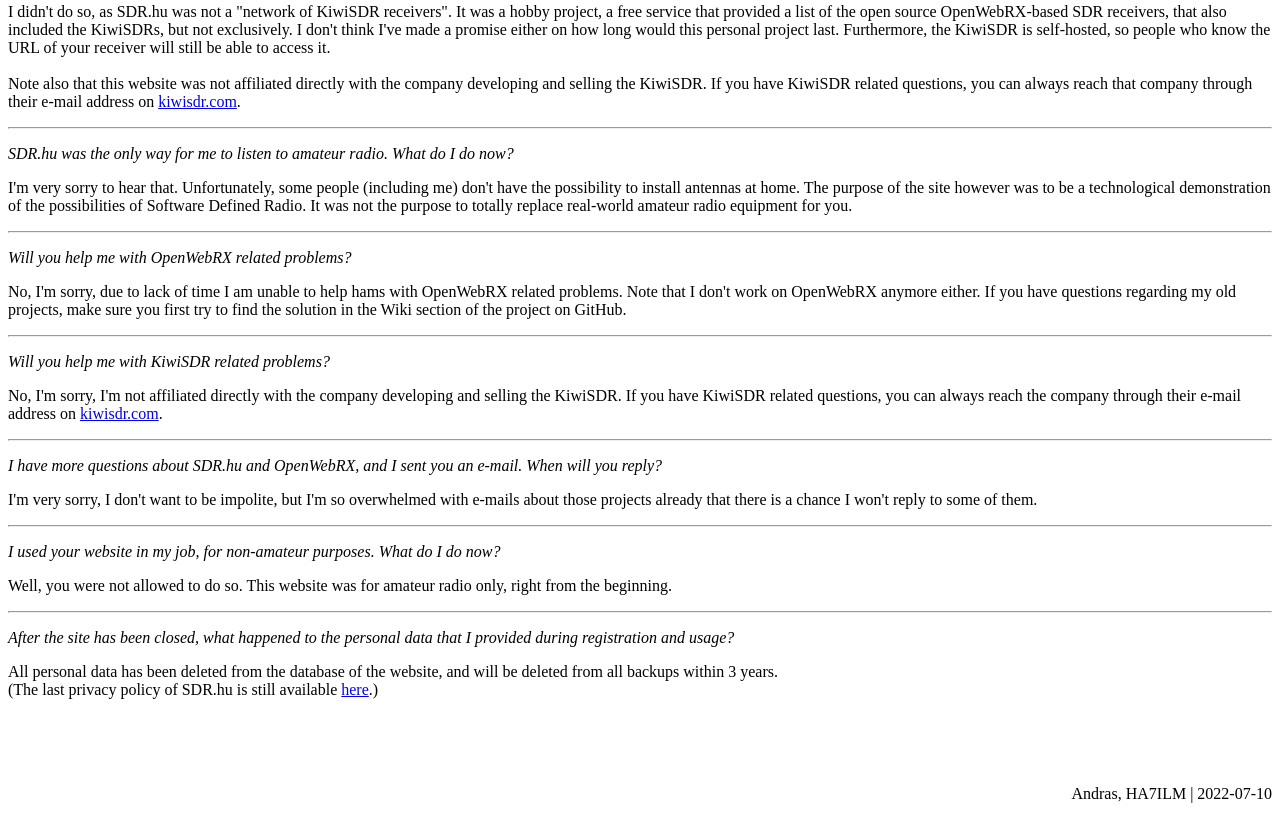
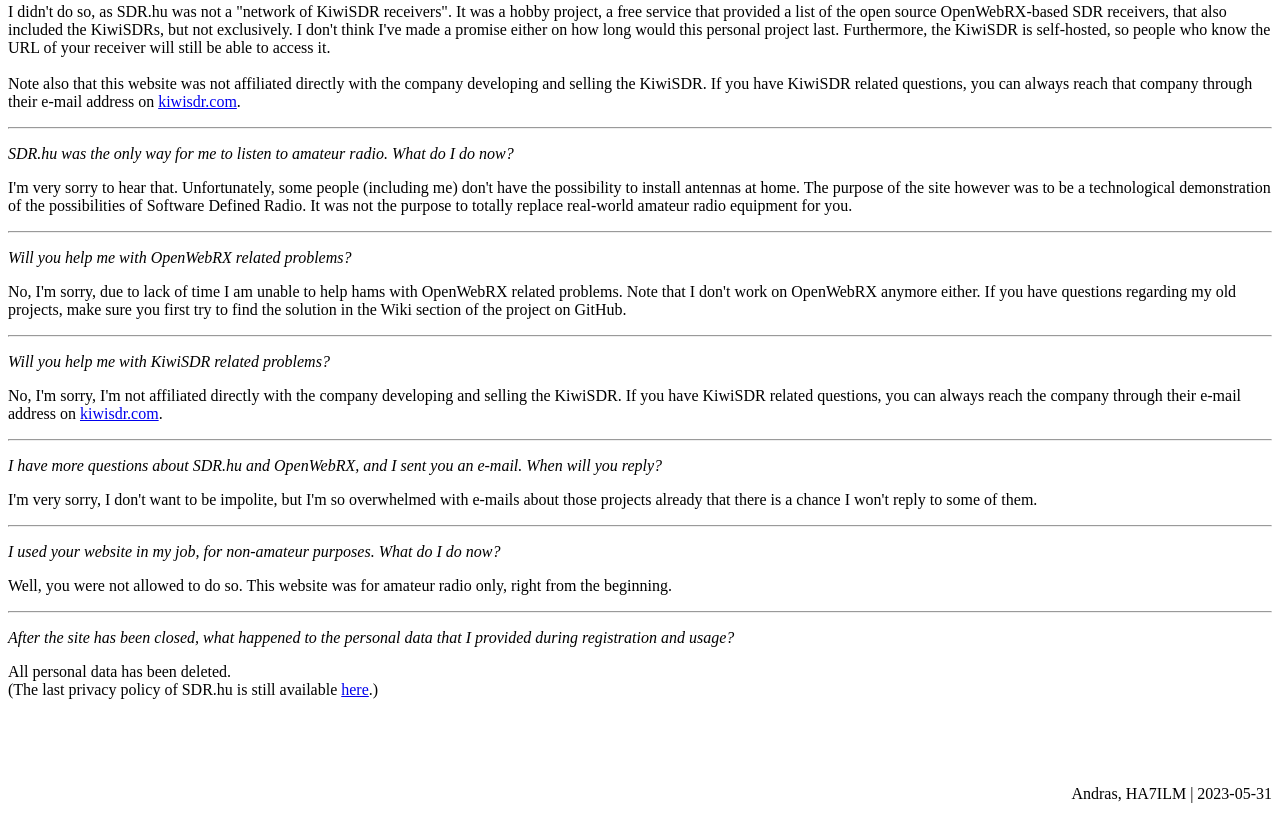
Before and after one commit to ha7ilm/sdrhu-frontpage, a plain HTML site: page index.html in a window 1280 px wide. Shown: the part 1406-2225 px from the top of the page. Drawn offline with Linux system fonts and the light colour scheme.

Commit message:
Update index.html

```diff
--- a/index.html
+++ b/index.html
@@ -53,10 +53,10 @@
 <p>Well, you were not allowed to do so. This website was for amateur radio only, right from the beginning.</p>
 <hr/>
 <p><em>After the site has been closed, what happened to the personal data that I provided during registration and usage?</em></p>
-<p>All personal data has been deleted from the database of the website, and will be deleted from all backups within 3 years.<br/>(The last privacy policy of SDR.hu is still available <a href="/privacy-policy.pdf">here</a>.)</p>
+<p>All personal data has been deleted.<br/>(The last privacy policy of SDR.hu is still available <a href="/privacy-policy.pdf">here</a>.)</p>
 <br/>
 <br/>
 <br/>
-<p style="text-align: right">Andras, HA7ILM | 2022-07-10</p>
+<p style="text-align: right">Andras, HA7ILM | 2023-05-31</p>
 </body>
 </html>
```
